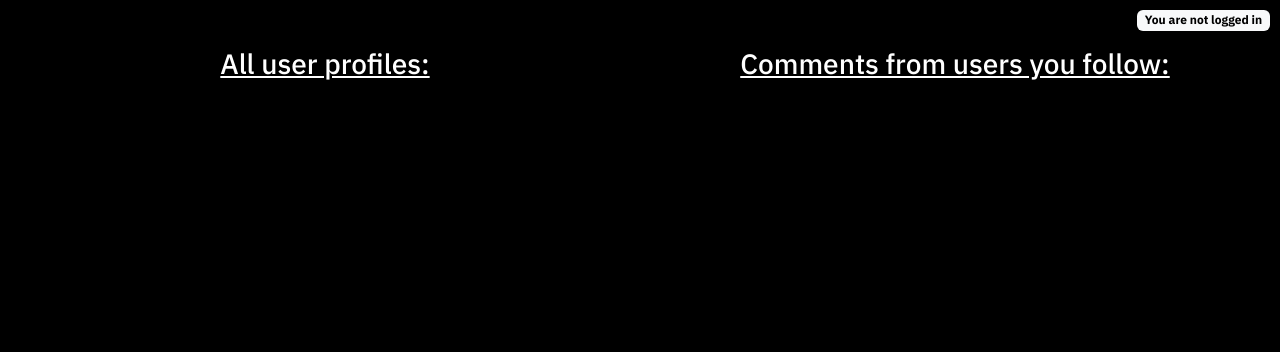
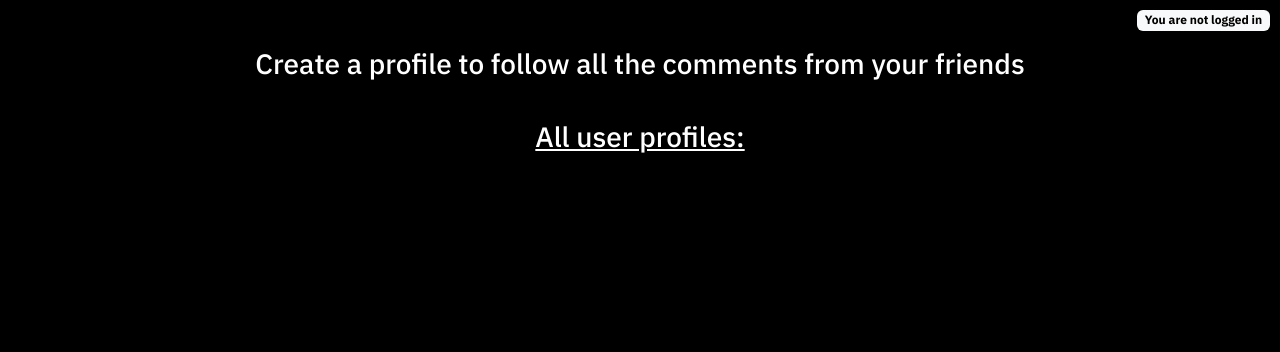
Before and after one commit to ObiWanBonobi/Professor-Oaks-Blog, a Django app: template user_profile/templates/user_profile/socials.html in a window 1280 px wide. Shown: the part 82-434 px from the top of the page. Run offline with Django 4.2, Linux system fonts and the light colour scheme; the template is opened without the code that fills it, so the values that code supplies are empty; parts of the project's set-up code (start-up, migrations or seed data) failed here and were passed over; some libraries are stand-ins or nearby versions.

Commit message:
Show different socials page when user not logged in

```diff
--- a/profoak/settings.py
+++ b/profoak/settings.py
@@ -18,7 +18,7 @@ SECRET_KEY = "django-insecure-cni)hewtz^g%oee+m^3e#d4s!+jjxhz=zb-qty6t121@4f3+0+
 SECRET_KEY = os.environ.get("SECRET_KEY")
 
 # SECURITY WARNING: don't run with debug on True in production!
-DEBUG = True
+DEBUG = False
 
 ALLOWED_HOSTS = [
     "127.0.0.1",
--- a/static/css/style.css
+++ b/static/css/style.css
@@ -253,6 +253,12 @@ main {
 
 /* ----------------------- socials html ------------------------ */
 
+.social-cards {
+    min-width: 500px;
+    max-width: 550px;
+    height: auto;
+}
+
 .social-card:hover {
     color: #4566ad;
     -webkit-transform: scale(0.96);
--- a/user_profile/templates/user_profile/profile.html
+++ b/user_profile/templates/user_profile/profile.html
@@ -12,9 +12,9 @@
         <div class="col">
             <div class="card white-text text-center">
                 {% if "placeholder" in profile.user_image.url %}
-                <img src="{% static 'images/who_person.webp' %}" class="profile-image" alt="Placeholder User photo">
+                <img src="{% static 'images/who_person.webp' %}" class="profile-image rounded" alt="Placeholder User photo">
                 {% else %}
-                <img src="{{ profile.user_image.url }}" class="profile-image" alt="{{ profile.user.username }}">
+                <img src="{{ profile.user_image.url }}" class="profile-image rounded" alt="{{ profile.user.username }}">
                 {% endif %}
             </div>
         </div>
@@ -51,7 +51,7 @@
             <hr>
             <h4><u>Favourite Pokémon:</u></h4>
             {% if profile.fav_pokemon.name == "???" %}
-            <img class="default-pokemon" src="{% static 'images/who_pokemon.webp' %}" alt="Pokémon placeholder">
+            <img class="default-pokemon rounded" src="{% static 'images/who_pokemon.webp' %}" alt="Pokémon placeholder">
             {% else %}
             <p class="margin-top">{{ profile.fav_pokemon.name }}</p>
             <img class="" src="{{ profile.fav_pokemon.image }}" alt="Favourite Pokémon">
--- a/user_profile/templates/user_profile/socials.html
+++ b/user_profile/templates/user_profile/socials.html
@@ -14,7 +14,8 @@ Oak's socials
 <!-- Button that stays on the screen to go back to the top of the page -->
 <button onclick="topFunction()" id="top-button" title="Go back to the top">Back up</button>
 
-<div class="container-fluid z-index-first">
+{% if request.user.is_authenticated %}
+<div class="container-fluid">
     <div class="row row-reverse">
         <div class="col-sm-6">
             <h3 class="text-center white-text margin-bottom"><u>All user profiles:</u></h3>
@@ -24,10 +25,10 @@ Oak's socials
                     <div class="row g-0">
                         <div class="col-md-4">
                             {% if "placeholder" in profile.user_image.url %}
-                            <img src="{% static 'images/who_person.webp' %}" class="img-fluid rounded-start"
+                            <img src="{% static 'images/who_person.webp' %}" class="img-fluid rounded"
                                 alt="Placeholder User photo">
                             {% else %}
-                            <img src="{{ profile.user_image.url }}" class="img-fluid rounded-start"
+                            <img src="{{ profile.user_image.url }}" class="img-fluid rounded"
                                 alt="{{ profile.user.username }}">
                             {% endif %}
                         </div>
@@ -36,7 +37,8 @@ Oak's socials
                                 <h5 class="card-title"><u>{{ profile.user.username }}</u></h5>
                                 <p class="card-text fs-5">{{ profile.user.username }}'s favourite pokemon: </p>
                                 <p class="card-text">{{ profile.fav_pokemon.name }}</p>
-                                <p>Follows : {{ profile.follows.count }} | Followers : {{ profile.followed_by.count }}</p>
+                                <p>Follows : {{ profile.follows.count }} | Followers : {{ profile.followed_by.count }}
+                                </p>
                             </div>
                         </div>
                     </div>
@@ -58,7 +60,7 @@ Oak's socials
                 <hr>
                 {% endfor %}
                 {% else %}
-                <div class="fw-bold p-3">
+                <div class="fw-bold p-3 white-text margin-bottom">
                     <p>Start following people to see their comments</p>
                 </div>
                 {% endif %}
@@ -66,6 +68,42 @@ Oak's socials
         </div>
     </div>
 </div>
+{% else %}
+<div class="container-fluid">
+    <div class="row">
+        <h3 class="text-center white-text margin-bottom">Create a profile to follow all the comments from your friends</h3>
+        <h3 class="text-center white-text margin-bottom"><u>All user profiles:</u></h3>
+        {% for profile in profiles %}
+        <div class="col">
+            <a href="{% url 'profile' profile.user.pk %}" class="social-link">
+                <div class="card mb-3 social-cards white-text">
+                    <div class="row g-0">
+                        <div class="col-md-4">
+                            {% if "placeholder" in profile.user_image.url %}
+                            <img src="{% static 'images/who_person.webp' %}" class="img-fluid rounded"
+                                alt="Placeholder User photo">
+                            {% else %}
+                            <img src="{{ profile.user_image.url }}" class="img-fluid rounded"
+                                alt="{{ profile.user.username }}">
+                            {% endif %}
+                        </div>
+                        <div class="col-md-8">
+                            <div class="card-body">
+                                <h5 class="card-title"><u>{{ profile.user.username }}</u></h5>
+                                <p class="card-text fs-5">{{ profile.user.username }}'s favourite pokemon: </p>
+                                <p class="card-text">{{ profile.fav_pokemon.name }}</p>
+                                <p>Follows : {{ profile.follows.count }} | Followers : {{ profile.followed_by.count }}
+                                </p>
+                            </div>
+                        </div>
+                    </div>
+                </div>
+            </a>
+        </div>
+        {% endfor %}
+    </div>
+</div>
+{% endif %}
 
 {% endblock content %}
 
```
Also changed, not shown: user_profile/views.py (+6 -5 lines).
